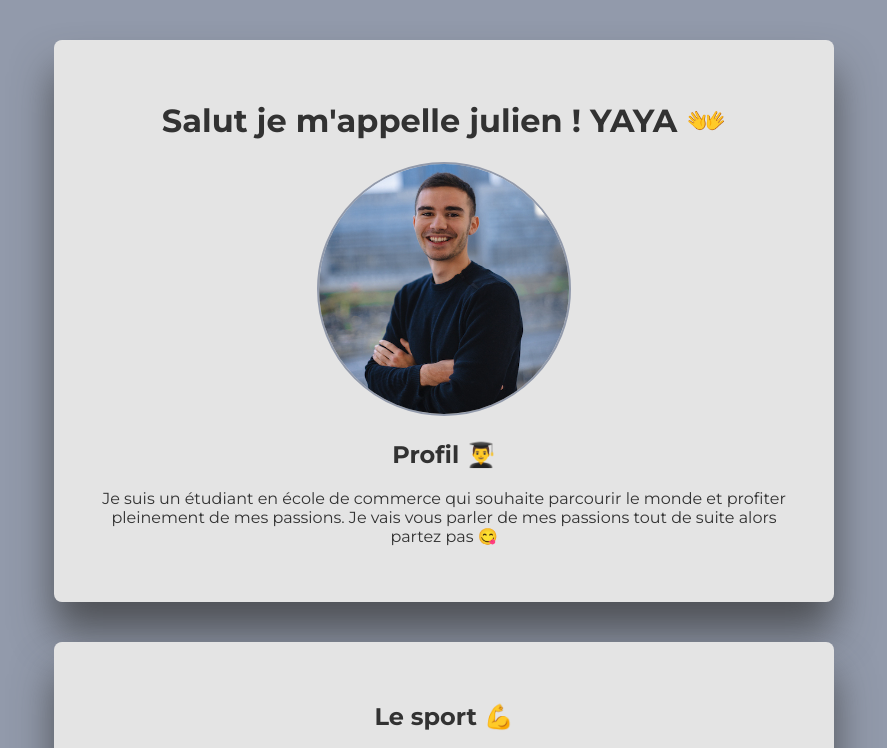
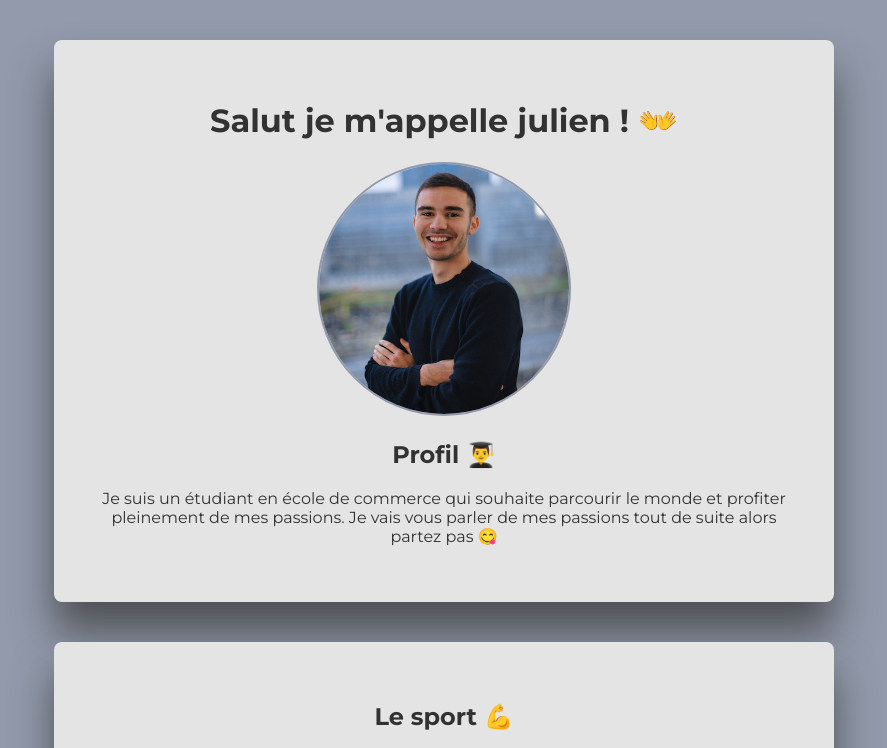
Before and after one commit to juju35510/profile, a plain HTML site: page index.html in a window 1280 px wide. Shown: the top 748 px of the page, without its empty margins (196-1083 px from the left). Drawn offline with Linux system fonts and the light colour scheme.

Commit message:
Update index.html

```diff
--- a/index.html
+++ b/index.html
@@ -20,7 +20,7 @@
 
 		<div class="container">
 
-			<h1> Salut je m'appelle julien ! YAYA 👐 </h1>
+			<h1> Salut je m'appelle julien ! 👐 </h1>
 
 				<img src="image/Idee.jpg" alt="Photo de profil" id="image-circle">
 
```
